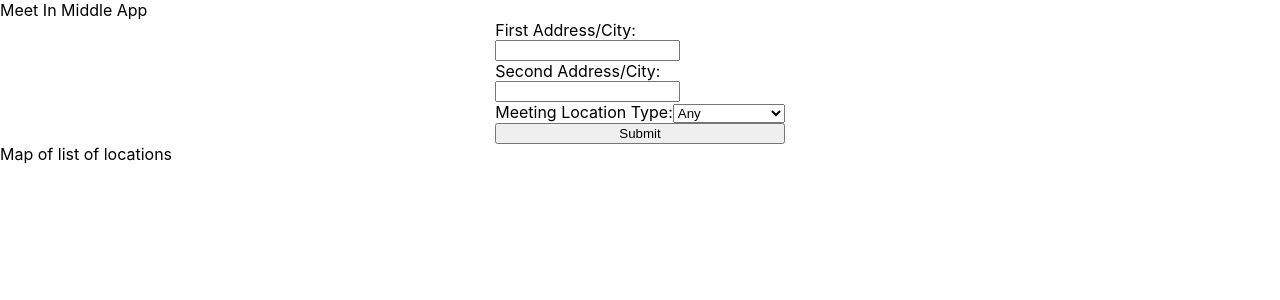
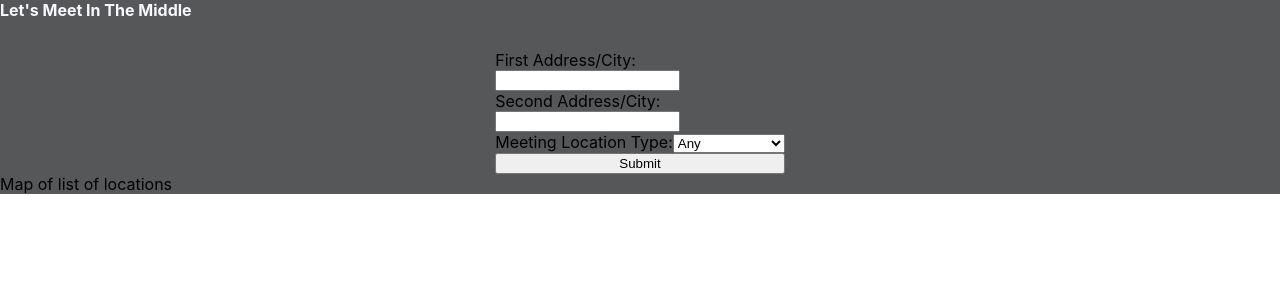
Before and after one commit to shaundai/meet-in-middle, a React (Create React App) app: page / in a window 1280 px wide. Shown: the top 300 px of the page. Built offline with nearby package versions, Linux system fonts and the light colour scheme.

Commit message:
add styling

```diff
--- a/src/components/App.js
+++ b/src/components/App.js
@@ -1,5 +1,6 @@
 import React, { useState } from 'react';
 import LocationList from './LocationList'
+import { Colors } from './util/Colors'
 import NavBar from './NavBar'
 import styled from 'styled-components'
 
@@ -43,6 +44,7 @@ const AppContainer = styled.div`
 display: flex;
 flex-direction: column;
 width: 100%;
+background-color: ${Colors.darkGrey}
 `
 
 const FormContainer = styled.div`
--- a/src/components/NavBar.js
+++ b/src/components/NavBar.js
@@ -1,11 +1,25 @@
 import React from 'react'
+import styled from 'styled-components'
+
+import { Colors } from './util/Colors'
 
 const NavBar = () =>  {
         return (
-            <div>
-                Meet In Middle App
-            </div>
+            <NavContainer>
+                <HeaderText>
+                    <span>Let's</span> Meet In The Middle
+                </HeaderText>
+            </NavContainer>
         )
 }
 
 export default NavBar
+
+const NavContainer = styled.div`
+    color: ${Colors.offWhite};
+    height: 50px
+`
+
+const HeaderText = styled.div`
+    font-weight: bold;
+`
```
